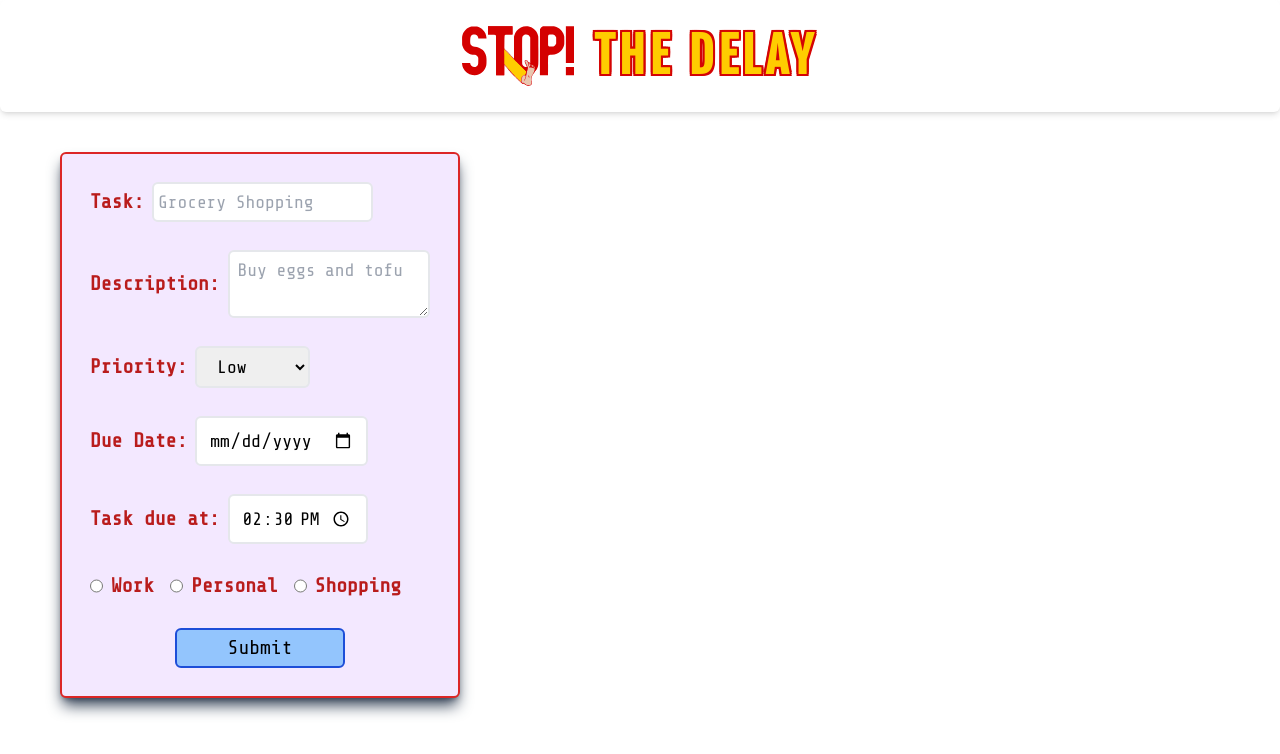
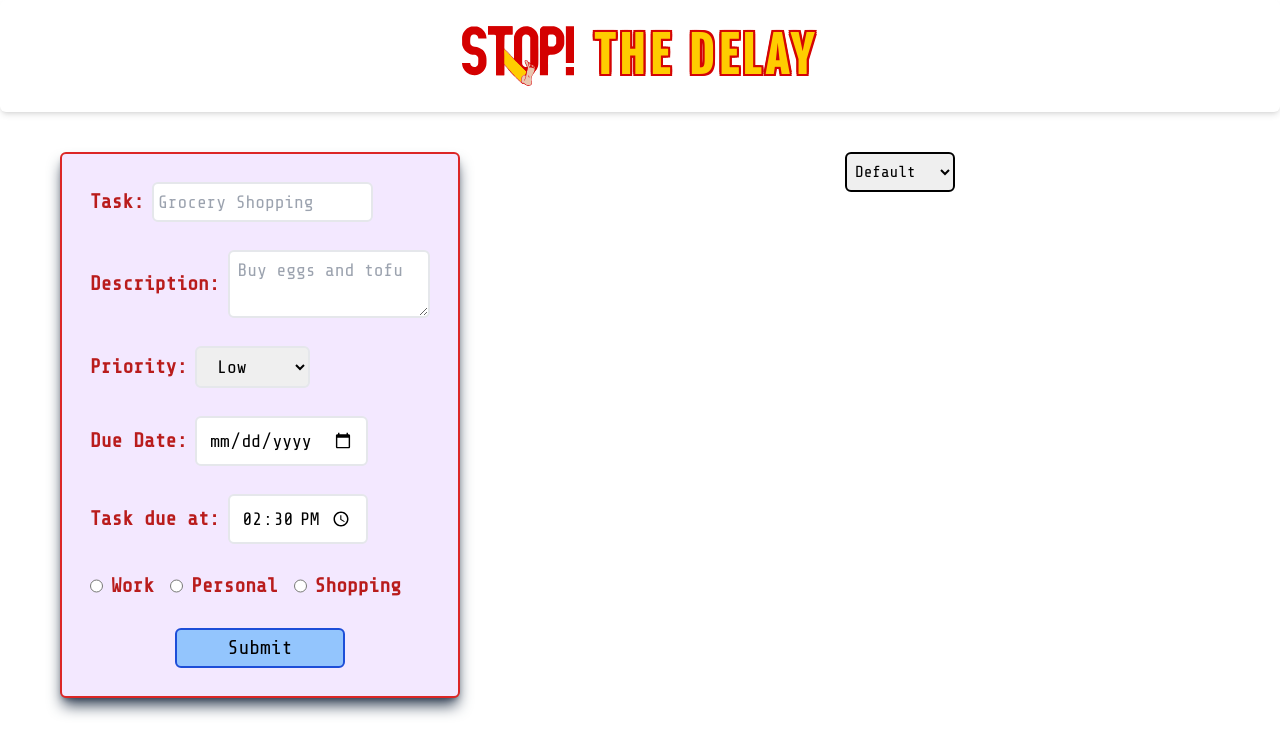
Before and after one commit to sydas13/to-do-app, a React (Vite) app: page / in a window 1280 px wide. Shown: the top 754 px of the page. Built offline with nearby package versions, Linux system fonts and the light colour scheme.

Commit message:
creating the filter dropdown function

```diff
--- a/package.json
+++ b/package.json
@@ -11,7 +11,8 @@
   },
   "dependencies": {
     "react": "^18.3.1",
-    "react-dom": "^18.3.1"
+    "react-dom": "^18.3.1",
+    "uuid": "^11.0.5"
   },
   "devDependencies": {
     "@eslint/js": "^9.17.0",
--- a/src/components/Main.jsx
+++ b/src/components/Main.jsx
@@ -1,16 +1,75 @@
 import { useState } from "react";
+import { v4 as uuidv4 } from "uuid";
 import Form from "./Form";
 import ToDo from "./ToDo";
+
 export default function Main() {
   const [todos, setTodos] = useState([]);
+  const [filterValue, setFilterValue] = useState("default");
 
-  const TodoContainer = todos.map((todo) => {
-    return <ToDo key={todo.taskCreated} {...todo} />;
-  });
+  let todoContainer = [];
+
+  const todoCompleteHtml = `<h1>task completed</h1>`;
+
+  const createTodoContainer = function (todos, filterValue) {
+    if (filterValue === "default") {
+      todoContainer = todos.map(
+        (todo) =>
+          !todo.isCompleted && (
+            <ToDo
+              key={todo.id}
+              {...todo}
+              handleComplete={handleComplete}
+            ></ToDo>
+          )
+      );
+    } else if (filterValue === "completed") {
+      todoContainer = todos.map(
+        (todo) =>
+          todo.isCompleted && (
+            <ToDo
+              key={todo.id}
+              {...todo}
+              handleComplete={handleComplete}
+            ></ToDo>
+          )
+      );
+    } else {
+      todoContainer = todos.map(
+        (todo) =>
+          !todo.isCompleted &&
+          todo.taskCategory === filterValue && (
+            <ToDo
+              key={todo.id}
+              {...todo}
+              handleComplete={handleComplete}
+            ></ToDo>
+          )
+      );
+    }
+  };
+
+  const removeToDo = function (id) {
+    setTodos((prev) => {
+      return prev.filter((todo) => todo.id != id);
+    });
+  };
+
+  const handleComplete = function (event) {
+    const todoId = event.currentTarget.id;
+    todos.forEach((todo) =>
+      todo.id === todoId ? { ...todo, isCompleted: true } : todo
+    );
+    const todoParent = event.currentTarget.closest(".todoContainer");
+    todoParent.innerHTML = todoCompleteHtml;
+
+    setTimeout(() => {
+      removeToDo(todoId);
+    }, 2000);
+  };
 
   const handleSubmit = function (event) {
     event.preventDefault();
-    console.log(event.currentTarget);
     const formData = new FormData(event.currentTarget);
     const taskName = formData.get("todo-name");
     const taskDescription = formData.get("todo-description");
@@ -26,17 +85,38 @@ export default function Main() {
       taskDueDate,
       taskDueTime,
       taskCategory,
-      taskCreated: new Date(),
+      taskCreated: new Date().getTime(),
+      id: uuidv4(),
     };
+
     setTodos((prev) => [...prev, todo]);
 
     event.currentTarget.reset();
   };
 
+  createTodoContainer(todos, filterValue);
+
+  const handleFilter = function (event) {
+    setFilterValue(event.currentTarget.value);
+    createTodoContainer(todos, filterValue);
+  };
+
   return (
     <main className="w-screen my-10 flex flex-row mx-auto justify-around">
       <Form handleSubmit={handleSubmit}></Form>
-      <div className="flex flex-col space-y-6 w-[50%]  ">{TodoContainer}</div>
+      <div className="flex flex-col space-y-6 w-[50%]  ">
+        <select
+          className="border-2 border-black mx-auto max-w-[200px] rounded-md px-1 py-2 font-form"
+          onChange={handleFilter}
+        >
+          <option value="default">Default</option>
+          <option value="work">Work</option>
+          <option value="personal">Personal</option>
+          <option value="shopping">Shopping</option>
+          <option value="completed">Completed</option>
+        </select>
+        {todoContainer}
+      </div>
     </main>
   );
 }
--- a/src/components/ToDo.jsx
+++ b/src/components/ToDo.jsx
@@ -1,7 +1,5 @@
 import deleteBtn from "../assets/delete-btn.svg";
 export default function ToDos(props) {
-  console.log(props);
-
   const bgColor = {
     low: "bg-yellow-200",
     medium: "bg-red-300",
@@ -21,19 +19,22 @@ export default function ToDos(props) {
 
   return (
     <div
-      className={`${
+      className={`todoContainer ${
         bgColor[props.taskPriority]
-      } w-[90%]  max-w-[330px] sm:max-w-[500px]  rounded-md border-2 border-black hover:border-slate-500 mx-auto font-form px-3 pt-2 pb-3 flex flex-col space-y-2 relative`}
+      } w-[90%]  max-w-[330px] sm:max-w-[500px]  rounded-md border-2 border-black hover:border-slate-500 mx-auto font-form px-3 pt-2 pb-3 relative`}
     >
+      <div className="flex flex-col space-y-2 ">
         <h1 className="text-xl font-medium">{props.taskName.toUpperCase()}</h1>
         <p className="break-words">{props.taskDescription}</p>
         <p className="text-sm">
           {formatDateTime(props.taskDueDate, props.taskDueTime)}
         </p>
         <input
+          onClick={props.handleComplete}
           type="checkbox"
           name=""
           className="absolute bottom-2 right-4 w-4 h-4 cursor-pointer"
+          id={props.id}
         ></input>
         <img
           src={deleteBtn}
@@ -41,5 +42,6 @@ export default function ToDos(props) {
           className="w-4 h-4 absolute bottom-2 right-11 cursor-pointer"
         ></img>
       </div>
+    </div>
   );
 }
```
Also changed, not shown: 1 other file (tests, documents, lock files or other folders). Lines whose indentation alone changed are shown as unchanged.
